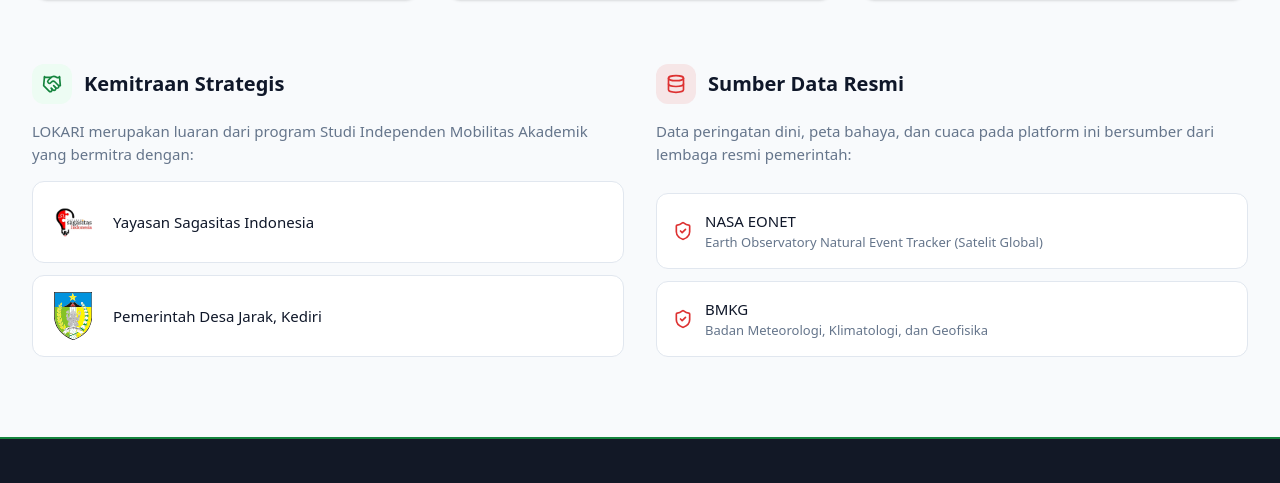
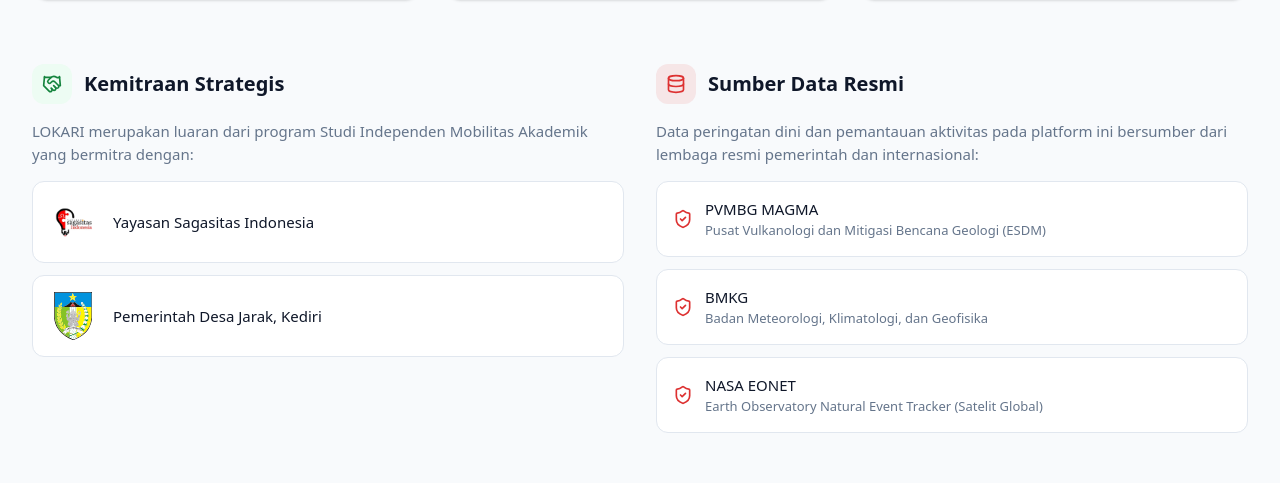
Before and after one commit to lokari-unesa/lokari, a SvelteKit app in the folder frontend/: page /about in a window 1280 px wide. Shown: the part 3320-3803 px from the top of the page. Built offline with nearby package versions, Linux system fonts and the light colour scheme.

Commit message:
fix(about): tambah PVMBG MAGMA ke sumber data resmi & rapikan layout kemitraan

```diff
--- a/frontend/src/lib/i18n.svelte.ts
+++ b/frontend/src/lib/i18n.svelte.ts
@@ -144,7 +144,7 @@
     'page.about.partners': 'Kemitraan Strategis',
     'page.about.partners.desc': 'LOKARI merupakan luaran dari program Studi Independen Mobilitas Akademik yang bermitra dengan:',
     'page.about.sources': 'Sumber Data Resmi',
-    'page.about.sources.desc': 'Data peringatan dini, peta bahaya, dan cuaca pada platform ini bersumber dari lembaga resmi pemerintah:',
+    'page.about.sources.desc': 'Data peringatan dini dan pemantauan aktivitas pada platform ini bersumber dari lembaga resmi pemerintah dan internasional:',
 
     // Search Page (Simple Language)
     'page.search.title': 'Pencarian Informasi',
@@ -346,7 +346,7 @@
     'page.about.partners': 'Strategic Partnerships',
     'page.about.partners.desc': 'LOKARI is the output of an Independent Academic Mobility Study program in partnership with:',
     'page.about.sources': 'Official Data Sources',
-    'page.about.sources.desc': 'Early warning data, hazard maps, and weather on this platform are sourced from official government agencies:',
+    'page.about.sources.desc': 'Early warning and activity monitoring data on this platform are sourced from official government and international agencies:',
 
     // Search Page (Simple Language)
     'page.search.title': 'Information Search',
--- a/frontend/src/routes/about/+page.svelte
+++ b/frontend/src/routes/about/+page.svelte
@@ -123,7 +123,7 @@
         <h2 class="font-display font-bold text-[1.25rem] text-foreground">{i18n.t('page.about.partners')}</h2>
       </div>
       <p class="text-[0.9375rem] text-muted-foreground mb-4">{i18n.t('page.about.partners.desc')}</p>
-      <div class="flex flex-col gap-3 mt-auto">
+      <div class="flex flex-col gap-3">
         <a href="https://sagasitas.org/" target="_blank" rel="noopener noreferrer" class="flex items-center gap-4 p-4 rounded-xl border border-border bg-card hover:border-primary/40 transition-colors">
           <img src="/assets/sagasitas.webp" alt="Sagasitas Indonesia" class="w-12 h-12 object-contain rounded-md" />
           <span class="font-medium text-[0.9375rem] text-foreground">Yayasan Sagasitas Indonesia</span>
@@ -141,12 +141,12 @@
         <h2 class="font-display font-bold text-[1.25rem] text-foreground">{i18n.t('page.about.sources')}</h2>
       </div>
       <p class="text-[0.9375rem] text-muted-foreground mb-4">{i18n.t('page.about.sources.desc')}</p>
-      <div class="flex flex-col gap-3 mt-auto">
-        <a href="https://eonet.gsfc.nasa.gov/" target="_blank" rel="noopener noreferrer" class="flex items-center gap-3 p-4 rounded-xl border border-border bg-card hover:border-destructive/40 transition-colors">
+      <div class="flex flex-col gap-3">
+        <a href="https://magma.esdm.go.id/" target="_blank" rel="noopener noreferrer" class="flex items-center gap-3 p-4 rounded-xl border border-border bg-card hover:border-destructive/40 transition-colors">
           <ShieldCheck class="w-5 h-5 text-destructive shrink-0" />
           <div class="flex flex-col">
-            <span class="font-medium text-[0.9375rem] text-foreground">NASA EONET</span>
-            <span class="text-[0.8125rem] text-muted-foreground">Earth Observatory Natural Event Tracker (Satelit Global)</span>
+            <span class="font-medium text-[0.9375rem] text-foreground">PVMBG MAGMA</span>
+            <span class="text-[0.8125rem] text-muted-foreground">Pusat Vulkanologi dan Mitigasi Bencana Geologi (ESDM)</span>
           </div>
         </a>
         <a href="https://www.bmkg.go.id/" target="_blank" rel="noopener noreferrer" class="flex items-center gap-3 p-4 rounded-xl border border-border bg-card hover:border-destructive/40 transition-colors">
@@ -154,6 +154,13 @@
           <div class="flex flex-col">
             <span class="font-medium text-[0.9375rem] text-foreground">BMKG</span>
             <span class="text-[0.8125rem] text-muted-foreground">Badan Meteorologi, Klimatologi, dan Geofisika</span>
+          </div>
+        </a>
+        <a href="https://eonet.gsfc.nasa.gov/" target="_blank" rel="noopener noreferrer" class="flex items-center gap-3 p-4 rounded-xl border border-border bg-card hover:border-destructive/40 transition-colors">
+          <ShieldCheck class="w-5 h-5 text-destructive shrink-0" />
+          <div class="flex flex-col">
+            <span class="font-medium text-[0.9375rem] text-foreground">NASA EONET</span>
+            <span class="text-[0.8125rem] text-muted-foreground">Earth Observatory Natural Event Tracker (Satelit Global)</span>
           </div>
         </a>
       </div>
```
